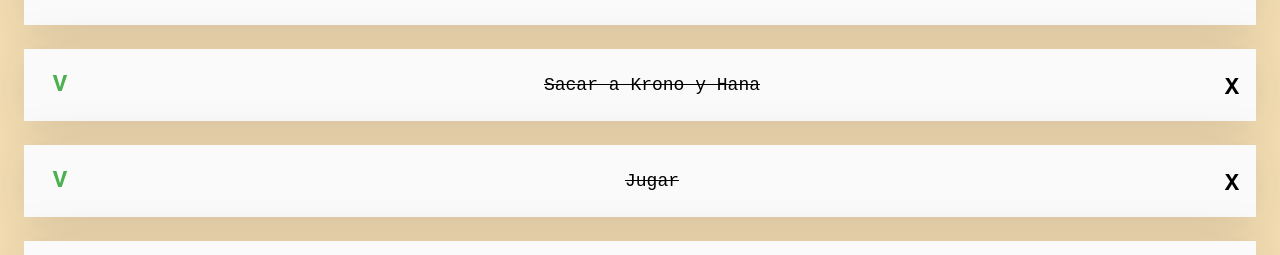
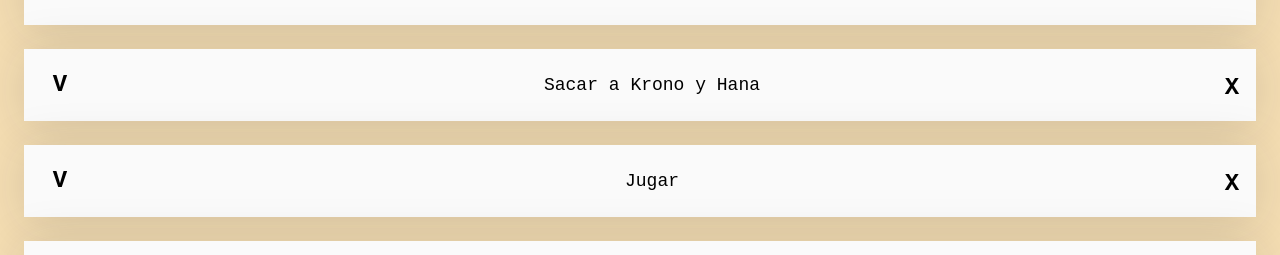
Before and after one commit to javierportillar/estudios_prog, a React (Create React App) app in the folder 5. React/curso-react-intro-main/: page / in a window 1280 px wide. Shown: the part 240-495 px from the top of the page. Built offline with nearby package versions, Linux system fonts and the light colour scheme.

Commit message:
se terminó los filtros con lower y upercases

```diff
--- a/5. React/curso-react-intro-main/src/App.js
+++ b/5. React/curso-react-intro-main/src/App.js
@@ -7,8 +7,8 @@ import { Sumador } from './sumador';
 import React from 'react';
 
 const componentes = [{text: 'Pelar papa', completed:true },
-{text: 'Sacar a Krono y Hana', completed:true },
-{text: 'Jugar', completed:true },
+{text: 'Sacar a Krono y Hana', completed:false },
+{text: 'Jugar', completed:false },
 {text: 'Comer', completed:false },
 {text: 'Dormir', completed: false}]
 
@@ -18,7 +18,9 @@ function App() {
 
   const findTodos = todos.filter(
     (todo) =>{
-      return todo.text.toLowerCase().toUpperCase().includes(searchValue) }
+      const constMin = todo.text.toLowerCase(); // Convertir a minusculas la constante componentes
+      const searchText =  searchValue.toLowerCase(); // ''  '' La entrada de busqueda
+      return constMin.includes(searchText) }
     )
 
   const todosCompleted = todos.filter(todo=>todo.completed).length;
@@ -33,7 +35,7 @@ function App() {
       />
     <TodoList>
       {findTodos.map(todo=>(
-      <TodoItem key={todo.text} text={todo.text} completed={todo.completed}/>
+      <TodoItem todos= {todos} key={todo.text} text={todo.text} completed={todo.completed}/>
       ))}
     </TodoList>
     <CreateTodoButton/>
--- a/5. React/curso-react-intro-main/src/CreateTodoButton.js
+++ b/5. React/curso-react-intro-main/src/CreateTodoButton.js
@@ -4,8 +4,7 @@ export const CreateTodoButton = () => {
   return (
     <button className="CreateTodoButton"
     onClick={(event) => {
-      console.log("Hola")
-      console.log(event.target)
+    let newActividad= event.prompt("Cual es el nombre de la actividad?")
       }}>
       +
     </button>
```
